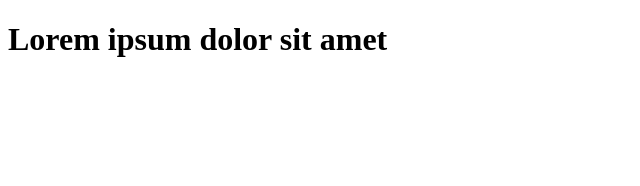
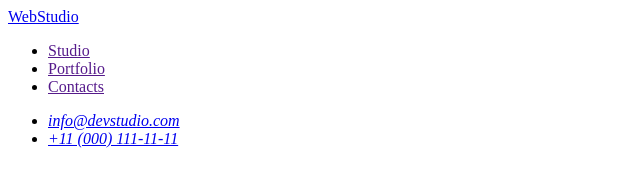
Before and after one commit to viwerzz/my-first-project, a plain HTML site: page index.html in a window 1280 px wide. Shown: the whole page, without its empty margins (0-640 px from the left). Drawn offline with Linux system fonts and the light colour scheme.

Commit message:
add markup header

```diff
--- a/index.html
+++ b/index.html
@@ -1,12 +1,27 @@
 <!DOCTYPE html>
 <html lang="en">
+
 <head>
     <meta charset="UTF-8">
-    <meta http-equiv="X-UA-Compatible" content="IE=edge">
-    <meta name="viewport" content="width=device-width, initial-scale=1.0">
-    <title>Document</title>
+    <meta name="viewport" content="width=device-width, initial-scale=1.0"/>
+  <title>Web Studio</title>
 </head>
 <body>
-<h1>Lorem ipsum dolor sit amet</h1>
-</body>
+<header>
+    <nav>
+        <a href="./index.html">WebStudio</a>
+        <ul>
+            <li><a href="">Studio</a></li>
+            <li><a href="">Portfolio</a></li>
+            <li><a href="">Contacts</a></li>
+        </ul>
+    </nav>
+    <address>
+        <ul>
+            <li><a href="mailto:info@devstudio.com">info@devstudio.com</a></li>
+            <li><a href="tel:+110001111111">+11 (000) 111-11-11</a></li>
+        </ul>
+    </address>
+  </header>
+ </body>
 </html>
```
Also changed, not shown: 1 other file.
